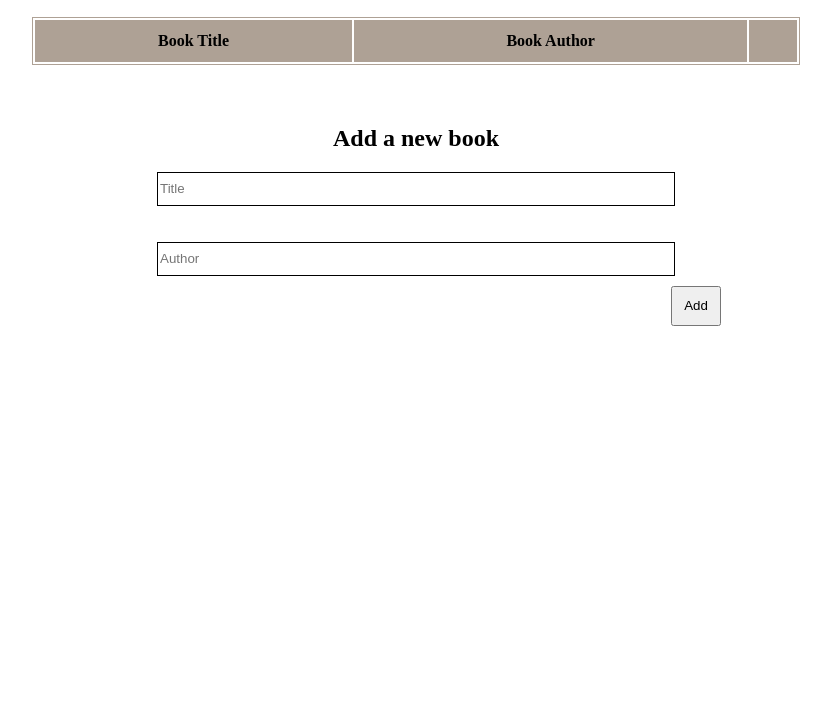
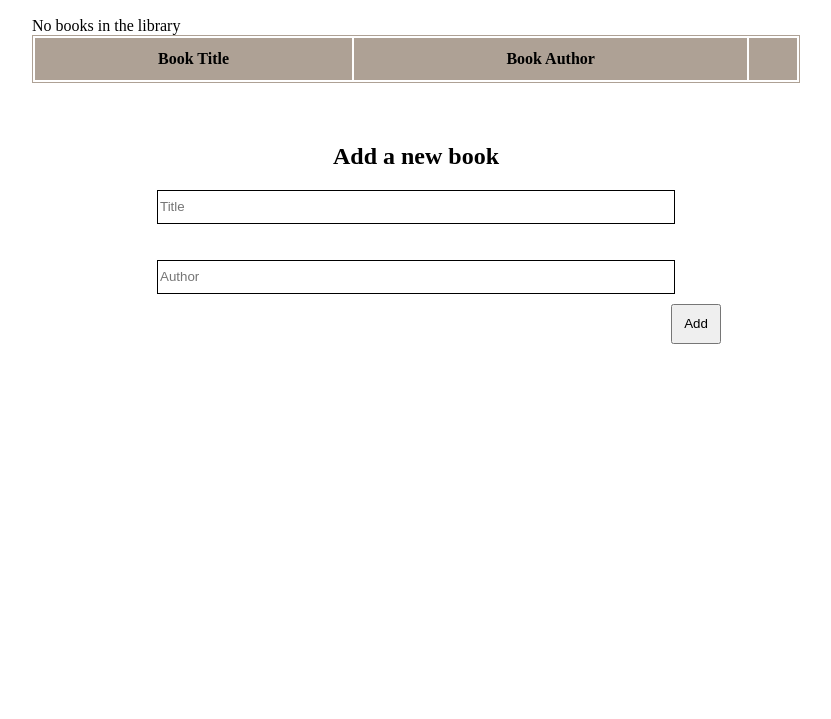
Before and after one commit to Thoth1111/Awesome-Books-pair-programming-project, a website with bundled scripts: page index.html in a window 1280 px wide. Shown: the part 81-800 px from the top of the page, without its empty margins (224-1055 px from the left). Built offline with nearby package versions, Linux system fonts and the light colour scheme.

Commit message:
Create Book.js file in module directory

```diff
--- a/index.html
+++ b/index.html
@@ -34,6 +34,6 @@
     </form>
 
 </body>
-<script src="./index.js"></script>
+<script type="module" src="./index.js"></script>
 
 </html>
--- a/index.js
+++ b/index.js
@@ -1,4 +1,4 @@
-import Book from './modules/book.js'
+import Book from "./modules/book.js"
 const title = document.querySelector('.title_input');
 const author = document.querySelector('.author_input');
 const empty = document.querySelector('.empty_bookstore');
@@ -22,7 +22,7 @@ class AwesomeLibrary {
   }
 
   displayBooks() {
-    if (!this.storedBooks) {
+    if (!this.storedBooks || !this.storedBooks===0) {
       empty.innerHTML = 'No books in the library';
     } else {
       empty.style.display = 'none';
--- a/modules/book.js
+++ b/modules/book.js
@@ -1,8 +1,7 @@
-class Book {
+export default class Book {
     constructor(title, author) {
         this.title = title;
         this.author = author;
     }
 }
-
-export default Book;
+console.log(Book);
```
